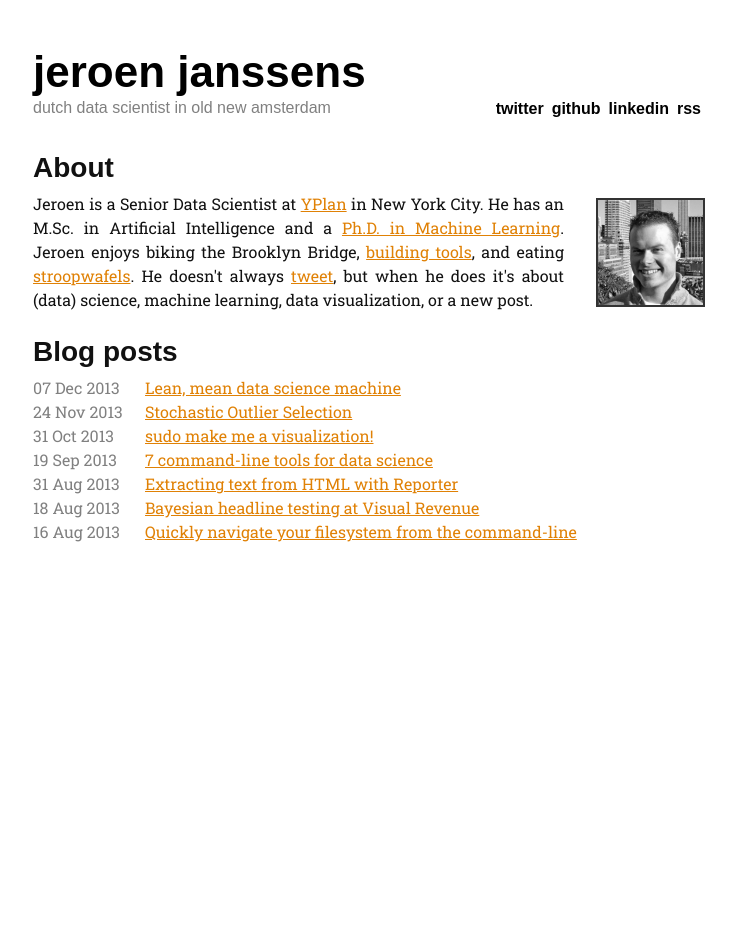
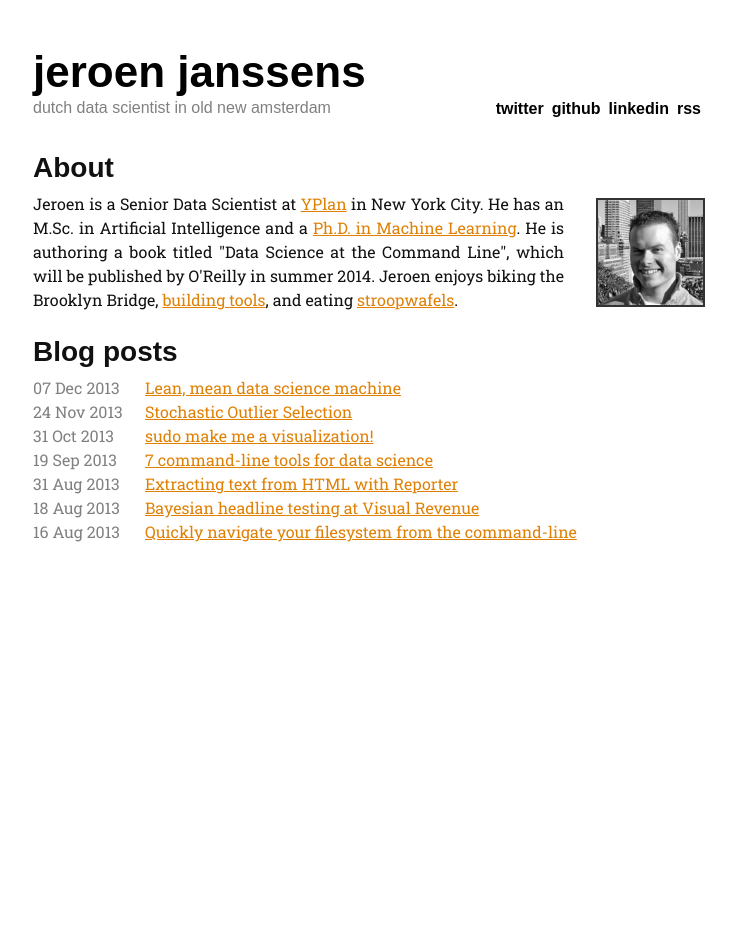
Before and after one commit to jeroenjanssens/jeroenjanssens.github.io, a Jekyll site: the page built from index.html, in a window 1280 px wide. Shown: the whole page, without its empty margins (271-1007 px from the left). Built offline with Jekyll 4.4.1, drawn with Linux system fonts in a browser that asks for light colours; some web fonts are replaced; Markdown is read by kramdown in place of the engine named in the settings.

Commit message:
Add book to intro

```diff
--- a/index.html
+++ b/index.html
@@ -7,7 +7,8 @@ title: Jeroen Janssens
 	<a href="/img/jeroenjanssens.jpg"><img id="face" title="Jeroen Janssens" alt="Jeroen Janssens" src="/img/jeroenjanssens.jpg" /></a>
 	Jeroen is a Senior Data Scientist at <a href="http://www.yplanapp.com/">YPlan</a> in New York City.
 	He has an M.Sc. in Artificial Intelligence and a <a href="https://github.com/jeroenjanssens/phd-thesis">Ph.D. in Machine Learning</a>.
-	Jeroen enjoys biking the Brooklyn Bridge, <a href="https://github.com/jeroenjanssens">building tools</a>, and eating <a href="http://en.wikipedia.org/wiki/Stroopwafel">stroopwafels</a>. He doesn't always <a href="http://twitter.com/jeroenhjanssens/">tweet</a>, but when he does it's about (data) science, machine learning, data visualization, or a new post.
+	He is authoring a book titled "Data Science at the Command Line", which will be published by O'Reilly in summer 2014.
+	Jeroen enjoys biking the Brooklyn Bridge, <a href="https://github.com/jeroenjanssens">building tools</a>, and eating <a href="http://en.wikipedia.org/wiki/Stroopwafel">stroopwafels</a>.
 	<p></p>
 	<h2>Blog posts</h2>
 	<ul class="posts">
```
Also changed, not shown: 1 other file.
